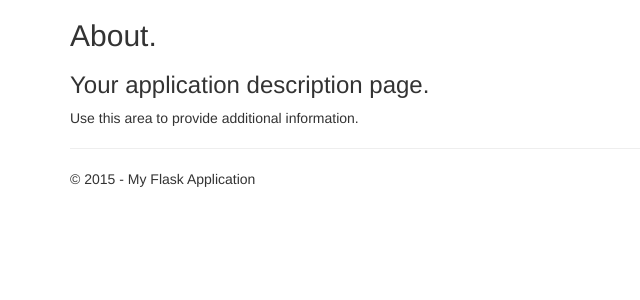
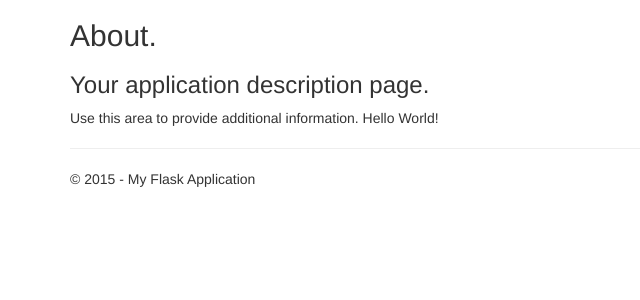
Before and after one commit to saunders77/docdashboard, a Flask app: page /about in a window 1280 px wide. Shown: the part 51-351 px from the top of the page, without its empty margins (0-640 px from the left). Run offline with Flask 2, Linux system fonts and the light colour scheme; some libraries are stand-ins or nearby versions.

Commit message:
hello world

```diff
--- a/FlaskWebProject/templates/about.html
+++ b/FlaskWebProject/templates/about.html
@@ -5,6 +5,6 @@
 <h2>{{ title }}.</h2>
 <h3>{{ message }}</h3>
 
-<p>Use this area to provide additional information.</p>
+<p>Use this area to provide additional information. Hello World!</p>
 
 {% endblock %}
```
